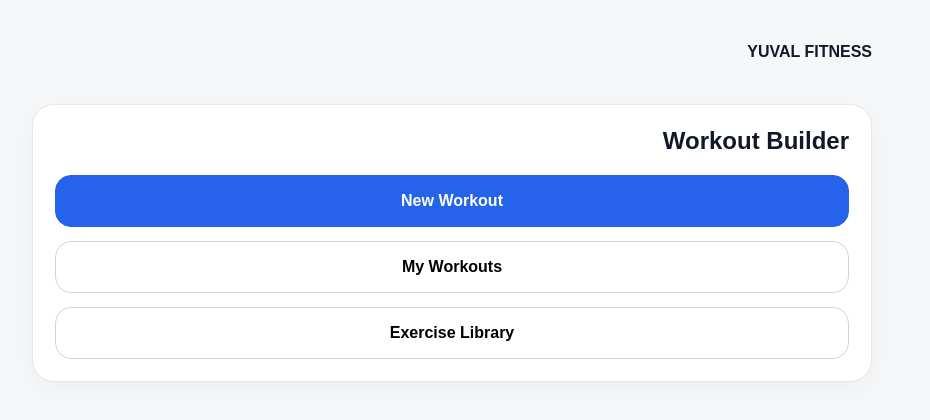
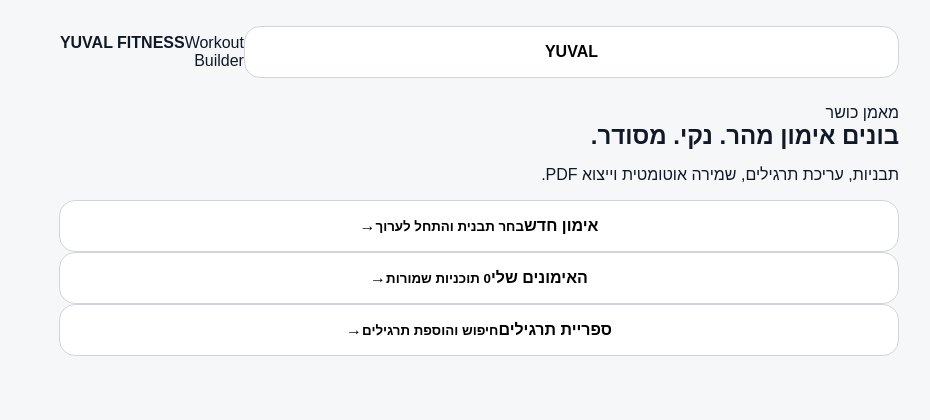
Before and after one commit to pics247365-art/yuval-fitness, a React (Vite) app: page / in a window 1280 px wide. Shown: the top 420 px of the page, without its empty margins (314-1244 px from the left). Built offline with nearby package versions, Linux system fonts and the light colour scheme.

Commit message:
Upgrade app UX and Hebrew interface

```diff
--- a/src/App.jsx
+++ b/src/App.jsx
@@ -1,13 +1,21 @@
-import { useEffect, useState } from 'react';
+import { useEffect, useMemo, useState } from 'react';
 
 const storageKey = 'yuvalFitnessWorkouts';
+
 const templates = {
   'Full Body': ['Squat', 'Bench Press', 'Lat Pulldown', 'Shoulder Press'],
   Push: ['Bench Press', 'Incline Press', 'Shoulder Press', 'Triceps Pushdown'],
   Pull: ['Lat Pulldown', 'Seated Row', 'Barbell Row', 'Dumbbell Curl'],
   Legs: ['Squat', 'Leg Press', 'Romanian Deadlift', 'Leg Curl']
 };
-const library = ['Bench Press', 'Incline Press', 'Cable Fly', 'Push Up', 'Lat Pulldown', 'Seated Row', 'Barbell Row', 'Squat', 'Leg Press', 'Romanian Deadlift', 'Leg Curl', 'Shoulder Press', 'Lateral Raise', 'Dumbbell Curl', 'Triceps Pushdown', 'Plank'];
+
+const library = [
+  'Bench Press', 'Incline Press', 'Cable Fly', 'Push Up',
+  'Lat Pulldown', 'Seated Row', 'Barbell Row', 'Pull Up',
+  'Squat', 'Leg Press', 'Romanian Deadlift', 'Leg Curl',
+  'Shoulder Press', 'Lateral Raise', 'Face Pull',
+  'Dumbbell Curl', 'Hammer Curl', 'Triceps Pushdown', 'Plank'
+];
 
 const makeId = () => String(Date.now()) + String(Math.random()).slice(2);
 
@@ -17,16 +25,19 @@ export default function App() {
   const [activeId, setActiveId] = useState('');
   const [query, setQuery] = useState('');
 
-  useEffect(() => localStorage.setItem(storageKey, JSON.stringify(workouts)), [workouts]);
+  useEffect(() => {
+    localStorage.setItem(storageKey, JSON.stringify(workouts));
+  }, [workouts]);
 
-  const active = workouts.find(w => w.id === activeId);
-  const results = library.filter(x => x.toLowerCase().includes(query.toLowerCase()));
+  const active = workouts.find((w) => w.id === activeId);
+  const results = useMemo(() => library.filter((x) => x.toLowerCase().includes(query.toLowerCase())), [query]);
 
   function createWorkout(templateName) {
     const workout = {
       id: makeId(),
-      name: templateName + ' Workout',
-      exercises: templates[templateName].map(name => ({ id: makeId(), name, sets: 4, reps: 10, rest: 90 }))
+      name: `${templateName} Workout`,
+      createdAt: new Date().toISOString(),
+      exercises: templates[templateName].map((name) => ({ id: makeId(), name, sets: 4, reps: 10, rest: 90 }))
     };
     setWorkouts([workout, ...workouts]);
     setActiveId(workout.id);
@@ -34,32 +45,162 @@ export default function App() {
   }
 
   function updateExercise(exerciseId, field, value) {
-    setWorkouts(workouts.map(w => w.id !== activeId ? w : { ...w, exercises: w.exercises.map(e => e.id !== exerciseId ? e : { ...e, [field]: value }) }));
+    setWorkouts(workouts.map((w) => w.id !== activeId ? w : {
+      ...w,
+      exercises: w.exercises.map((e) => e.id !== exerciseId ? e : { ...e, [field]: value })
+    }));
   }
 
   function deleteExercise(exerciseId) {
-    setWorkouts(workouts.map(w => w.id !== activeId ? w : { ...w, exercises: w.exercises.filter(e => e.id !== exerciseId) }));
+    setWorkouts(workouts.map((w) => w.id !== activeId ? w : {
+      ...w,
+      exercises: w.exercises.filter((e) => e.id !== exerciseId)
+    }));
   }
 
   function addExercise(name) {
     if (!active) return;
-    setWorkouts(workouts.map(w => w.id !== activeId ? w : { ...w, exercises: [...w.exercises, { id: makeId(), name, sets: 3, reps: 10, rest: 60 }] }));
+    setWorkouts(workouts.map((w) => w.id !== activeId ? w : {
+      ...w,
+      exercises: [...w.exercises, { id: makeId(), name, sets: 3, reps: 10, rest: 60 }]
+    }));
     setScreen('editor');
+  }
+
+  function renameWorkout(value) {
+    if (!active) return;
+    setWorkouts(workouts.map((w) => w.id === active.id ? { ...w, name: value } : w));
   }
 
   return (
     <main className="app">
-      <header className="topbar"><b>YUVAL FITNESS</b>{screen !== 'home' && <button onClick={() => setScreen('home')}>Back</button>}</header>
+      <header className="topbar">
+        <button className="backButton" onClick={() => screen === 'home' ? null : setScreen('home')}>
+          {screen === 'home' ? 'YUVAL' : 'חזרה'}
+        </button>
+        <div className="brand">
+          <b>YUVAL FITNESS</b>
+          <span>Workout Builder</span>
+        </div>
+      </header>
 
-      {screen === 'home' && <section className="panel"><h1>Workout Builder</h1><button className="primary" onClick={() => setScreen('new')}>New Workout</button><button onClick={() => setScreen('workouts')}>My Workouts</button><button onClick={() => setScreen('library')}>Exercise Library</button></section>}
+      {screen === 'home' && (
+        <section className="homeScreen">
+          <div className="heroBlock">
+            <span className="kicker">מאמן כושר</span>
+            <h1>בונים אימון מהר. נקי. מסודר.</h1>
+            <p>תבניות, עריכת תרגילים, שמירה אוטומטית וייצוא PDF.</p>
+          </div>
 
-      {screen === 'new' && <section className="panel"><h2>Choose Template</h2>{Object.keys(templates).map(t => <button className="card" key={t} onClick={() => createWorkout(t)}>{t}</button>)}</section>}
+          <div className="actionList">
+            <button className="actionCard primaryCard" onClick={() => setScreen('new')}>
+              <span>
+                <b>אימון חדש</b>
+                <small>בחר תבנית והתחל לערוך</small>
+              </span>
+              <i>→</i>
+            </button>
 
-      {screen === 'workouts' && <section className="panel"><h2>My Workouts</h2>{workouts.map(w => <button className="card" key={w.id} onClick={() => { setActiveId(w.id); setScreen('editor'); }}>{w.name}<span>{w.exercises.length} exercises</span></button>)}</section>}
+            <button className="actionCard" onClick={() => setScreen('workouts')}>
+              <span>
+                <b>האימונים שלי</b>
+                <small>{workouts.length} תוכניות שמורות</small>
+              </span>
+              <i>→</i>
+            </button>
 
-      {screen === 'editor' && active && <section className="panel"><input className="title" value={active.name} onChange={e => setWorkouts(workouts.map(w => w.id === active.id ? { ...w, name: e.target.value } : w))} /><button className="primary" onClick={() => window.print()}>Export PDF</button>{active.exercises.map(ex => <div className="row" key={ex.id}><b>{ex.name}</b><label>Sets<input value={ex.sets} onChange={e => updateExercise(ex.id, 'sets', e.target.value)} /></label><label>Reps<input value={ex.reps} onChange={e => updateExercise(ex.id, 'reps', e.target.value)} /></label><label>Rest<input value={ex.rest} onChange={e => updateExercise(ex.id, 'rest', e.target.value)} /></label><button className="danger" onClick={() => deleteExercise(ex.id)}>Delete</button></div>)}<button onClick={() => setScreen('library')}>Add Exercise</button></section>}
+            <button className="actionCard" onClick={() => setScreen('library')}>
+              <span>
+                <b>ספריית תרגילים</b>
+                <small>חיפוש והוספת תרגילים</small>
+              </span>
+              <i>→</i>
+            </button>
+          </div>
+        </section>
+      )}
 
-      {screen === 'library' && <section className="panel"><h2>Exercise Library</h2><input className="search" placeholder="Search" value={query} onChange={e => setQuery(e.target.value)} />{results.map(name => <button className="card" key={name} onClick={() => addExercise(name)}>{name}</button>)}</section>}
+      {screen === 'new' && (
+        <section className="panel">
+          <div className="sectionHead">
+            <h2>בחר תבנית</h2>
+            <p>האימון ייפתח מיד לעריכה.</p>
+          </div>
+          {Object.keys(templates).map((t) => (
+            <button className="card" key={t} onClick={() => createWorkout(t)}>
+              <span>
+                <b>{t}</b>
+                <small>{templates[t].length} תרגילים</small>
+              </span>
+              <i>צור</i>
+            </button>
+          ))}
+        </section>
+      )}
+
+      {screen === 'workouts' && (
+        <section className="panel">
+          <div className="sectionHead">
+            <h2>האימונים שלי</h2>
+            <p>פתח תוכנית קיימת והמשך לערוך.</p>
+          </div>
+          {workouts.length === 0 && <div className="empty"><b>אין אימונים עדיין</b><button onClick={() => setScreen('new')}>צור אימון ראשון</button></div>}
+          {workouts.map((w) => (
+            <button className="card" key={w.id} onClick={() => { setActiveId(w.id); setScreen('editor'); }}>
+              <span>
+                <b>{w.name}</b>
+                <small>{w.exercises.length} תרגילים</small>
+              </span>
+              <i>פתח</i>
+            </button>
+          ))}
+        </section>
+      )}
+
+      {screen === 'editor' && active && (
+        <section className="editorPanel">
+          <input className="title" value={active.name} onChange={(e) => renameWorkout(e.target.value)} />
+          <div className="editorActions">
+            <button className="primary" onClick={() => setScreen('library')}>הוסף תרגיל</button>
+            <button onClick={() => window.print()}>ייצא PDF</button>
+          </div>
+
+          <div className="exerciseStack">
+            {active.exercises.map((ex) => (
+              <div className="row" key={ex.id}>
+                <div className="rowHeader">
+                  <b>{ex.name}</b>
+                  <button className="danger" onClick={() => deleteExercise(ex.id)}>מחק</button>
+                </div>
+                <label>סטים<input value={ex.sets} onChange={(e) => updateExercise(ex.id, 'sets', e.target.value)} /></label>
+                <label>חזרות<input value={ex.reps} onChange={(e) => updateExercise(ex.id, 'reps', e.target.value)} /></label>
+                <label>מנוחה<input value={ex.rest} onChange={(e) => updateExercise(ex.id, 'rest', e.target.value)} /></label>
+              </div>
+            ))}
+          </div>
+
+          <div className="summaryBar">
+            <span>{active.exercises.length} תרגילים</span>
+            <span>נשמר אוטומטית</span>
+          </div>
+        </section>
+      )}
+
+      {screen === 'library' && (
+        <section className="panel">
+          <div className="sectionHead">
+            <h2>ספריית תרגילים</h2>
+            <p>{active ? 'לחיצה על תרגיל תוסיף אותו לאימון.' : 'מאגר תרגילים ראשוני.'}</p>
+          </div>
+          <input className="search" placeholder="חיפוש" value={query} onChange={(e) => setQuery(e.target.value)} />
+          {results.map((name) => (
+            <button className="card" key={name} onClick={() => addExercise(name)}>
+              <span><b>{name}</b><small>תרגיל</small></span>
+              <i>{active ? 'הוסף' : 'צפה'}</i>
+            </button>
+          ))}
+        </section>
+      )}
     </main>
   );
 }
```
